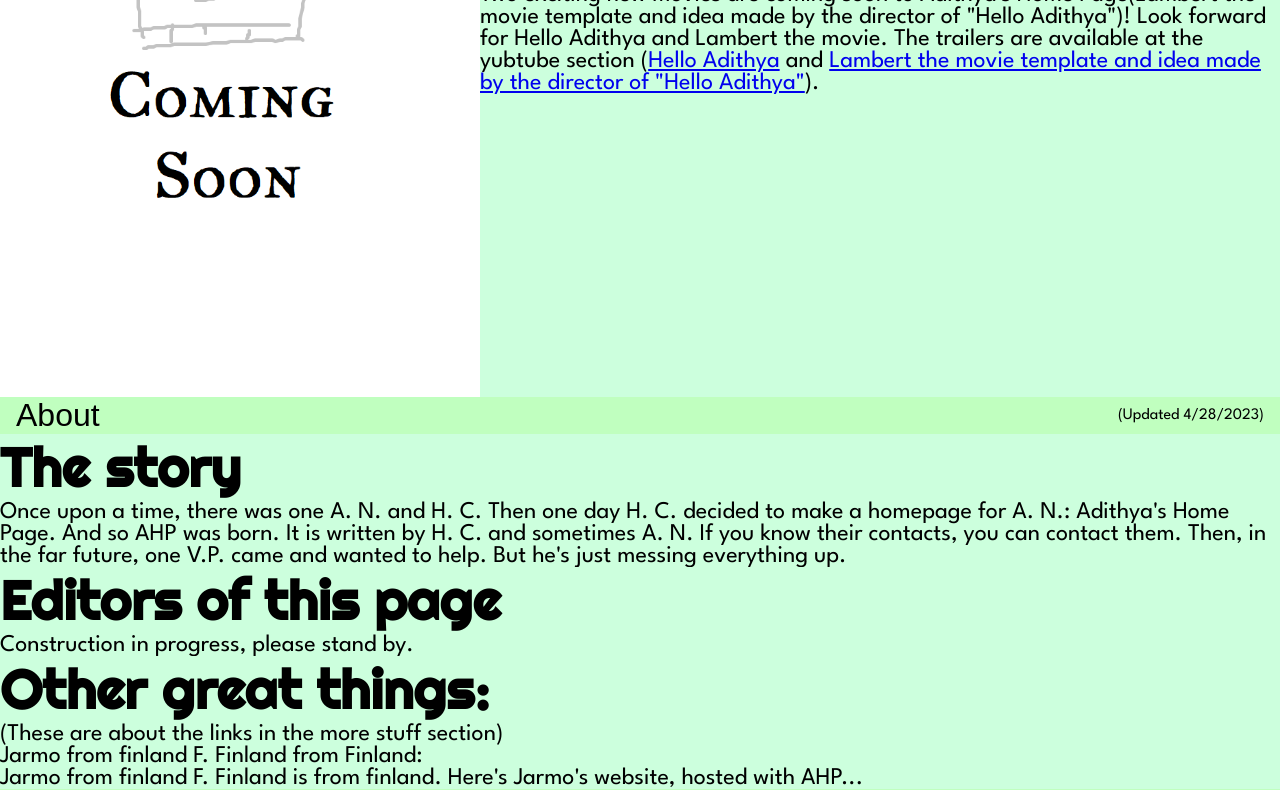
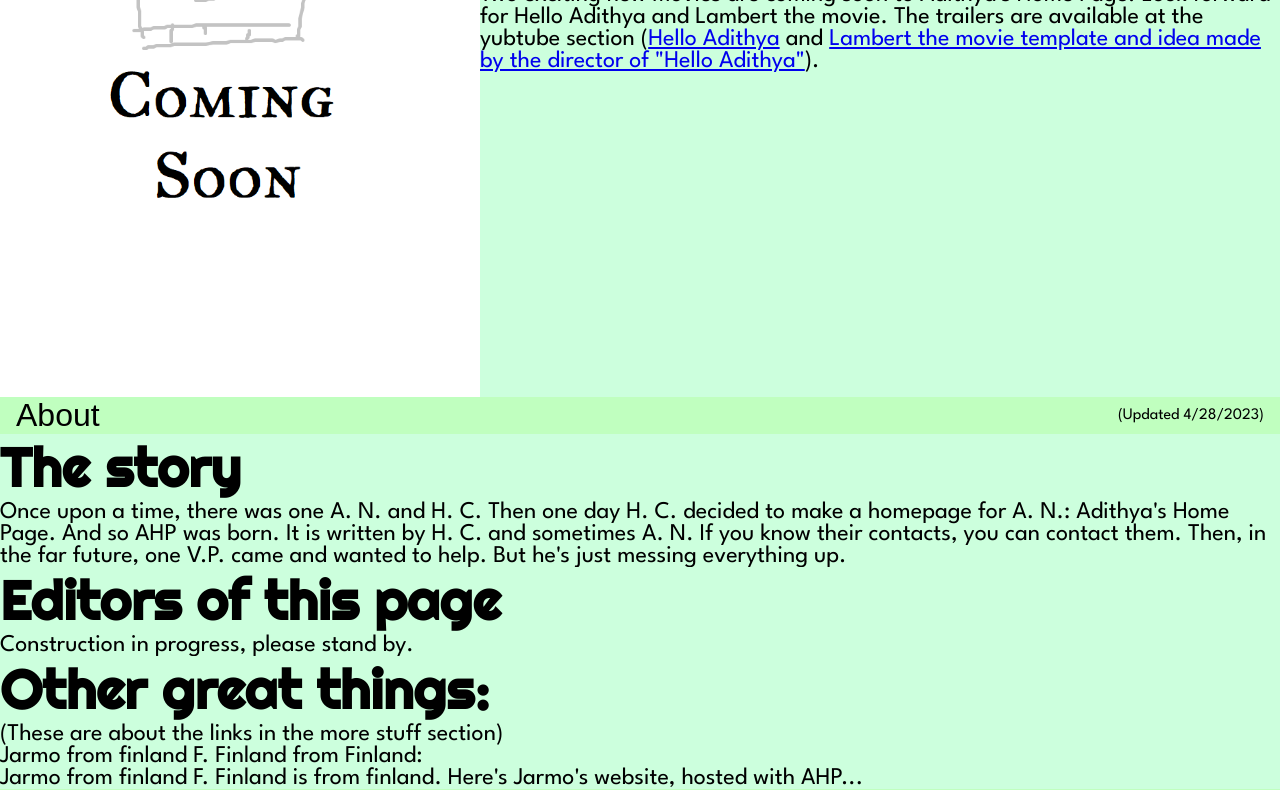
Before and after one commit to ahplegacy/ahpunblocked.github.io, a plain HTML site: page index.html in a window 1280 px wide. Shown: the part 640-1430 px from the top of the page. Drawn offline with Linux system fonts and the light colour scheme; a web font is replaced by a local one.

Commit message:
Update index.html

```diff
--- a/index.html
+++ b/index.html
@@ -44,7 +44,7 @@
                     <div class="content">
                         <h1>New movies coming soon!</h1>
                         <p>
-                            Two exciting new movies are coming soon to Adithya's Home Page(Lambert the movie template and idea made by the director of "Hello Adithya")! Look forward for Hello Adithya and Lambert the movie. The trailers are available at the yubtube section (<a href="#yt-hat">Hello Adithya</a> and <a href="#yt-lmt">Lambert the movie template and idea made by the director of "Hello Adithya"</a>).
+                            Two exciting new movies are coming soon to Adithya's Home Page! Look forward for Hello Adithya and Lambert the movie. The trailers are available at the yubtube section (<a href="#yt-hat">Hello Adithya</a> and <a href="#yt-lmt">Lambert the movie template and idea made by the director of "Hello Adithya"</a>).
                         </p>
                     </div>
                 </article>
@@ -153,7 +153,7 @@
                 </article>
                 <article>
                     <div class="content" id="yt-lmt">
-                        <h1>Lambert the Movie trailer</h1>
+                        <h1>Lambert the Movie trailer(Lambert the movie template and idea made by the director of "Hello Adithya")</h1>
                         <video src="assets/lambert.mp4" width=540 controls></video>
                         <p>NOTE: V.P. or A.N. Template for Both Movies Made By Vihan(The Director of "Hello Adithya")</p>
                     </div>
```
